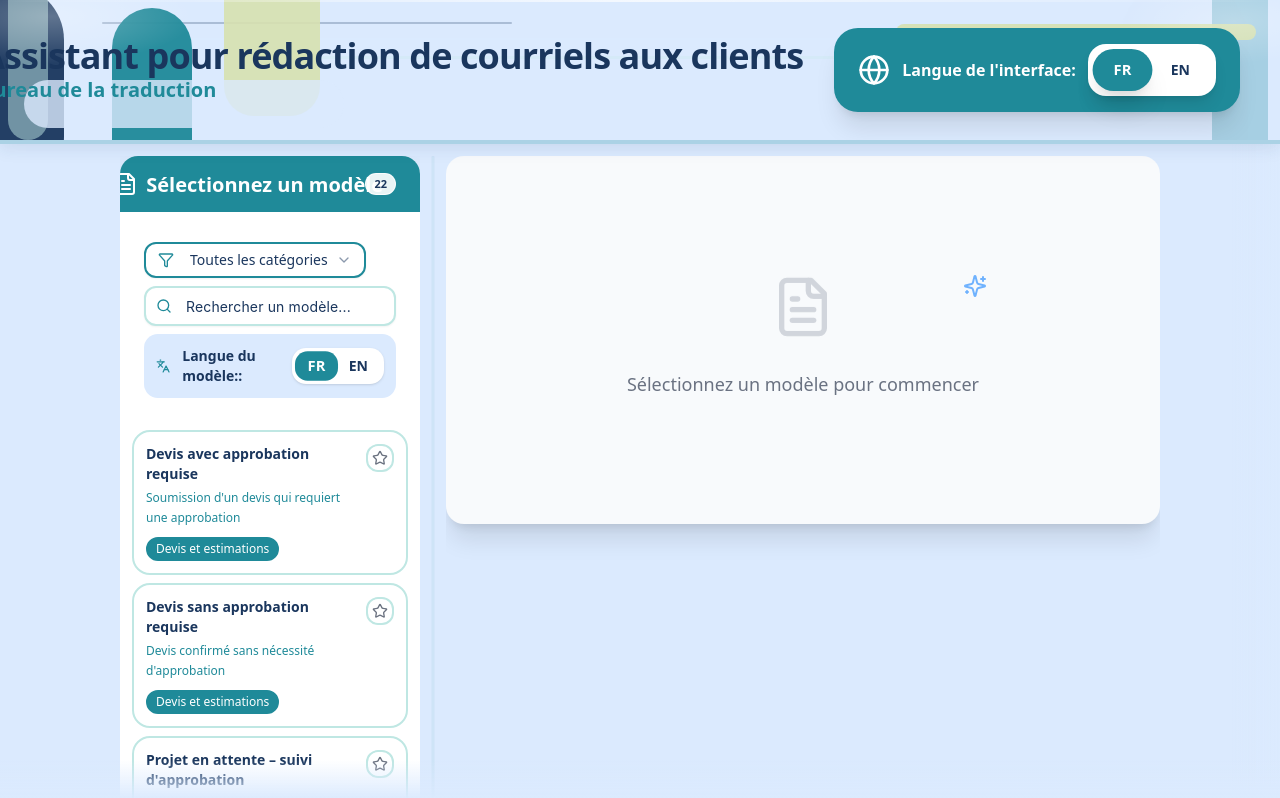
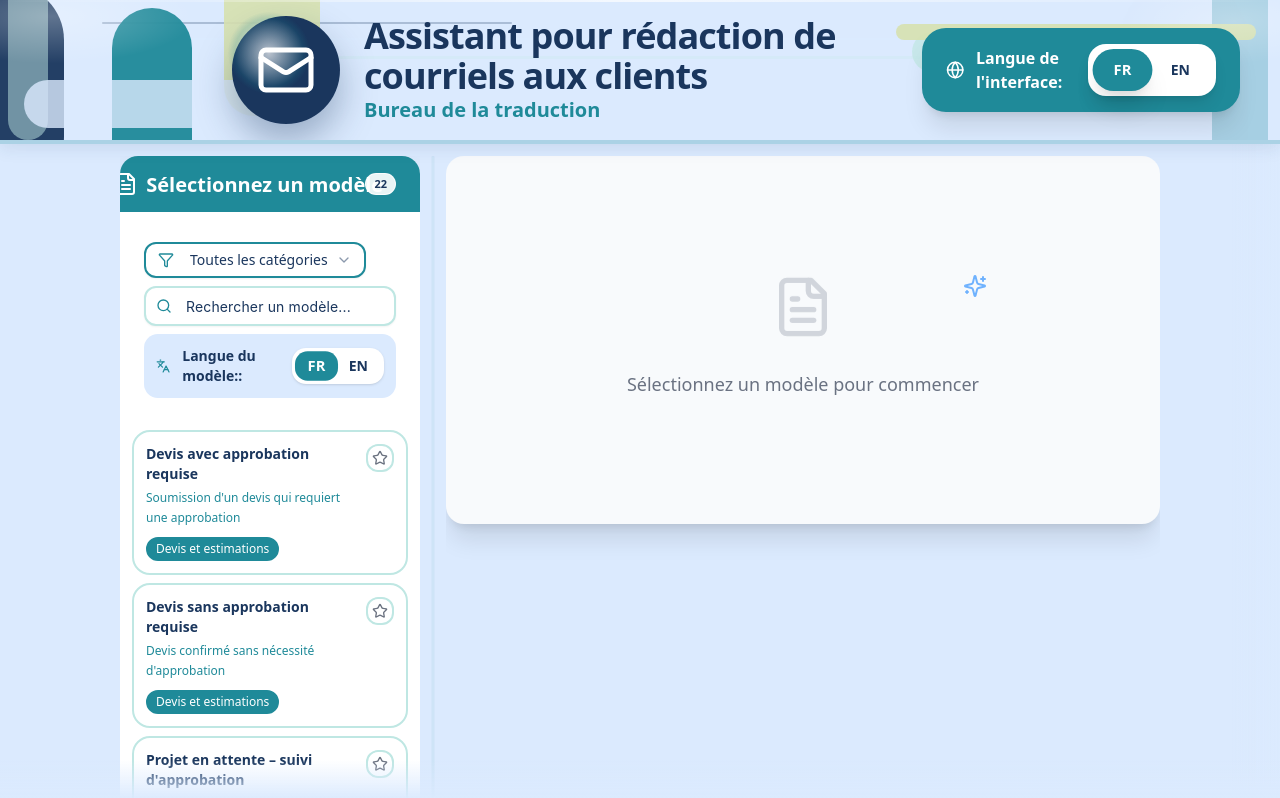
Before and after one commit to snarky1980/email-assistant-v6, a React (Vite) app: page / in a window 1280 px wide. Shown: the top 798 px of the page. Built offline with nearby package versions, Linux system fonts and the light colour scheme.

Commit message:
fix(header): shift icon+title ~2in to the right instead of left

```diff
--- a/src/App.jsx
+++ b/src/App.jsx
@@ -1158,7 +1158,7 @@ function App() {
 
             <div className="w-full mx-auto px-4 sm:px-8 lg:px-10 py-4 relative z-10">
               <div className="flex items-center justify-between">
-                <div className="flex items-center space-x-6 -ml-[2in]">
+                <div className="flex items-center space-x-6 ml-[2in]">
                   {/* Icône avec bold impact - solide */}
                   <div className="relative">
                     {/* halo behind the icon */}
```
